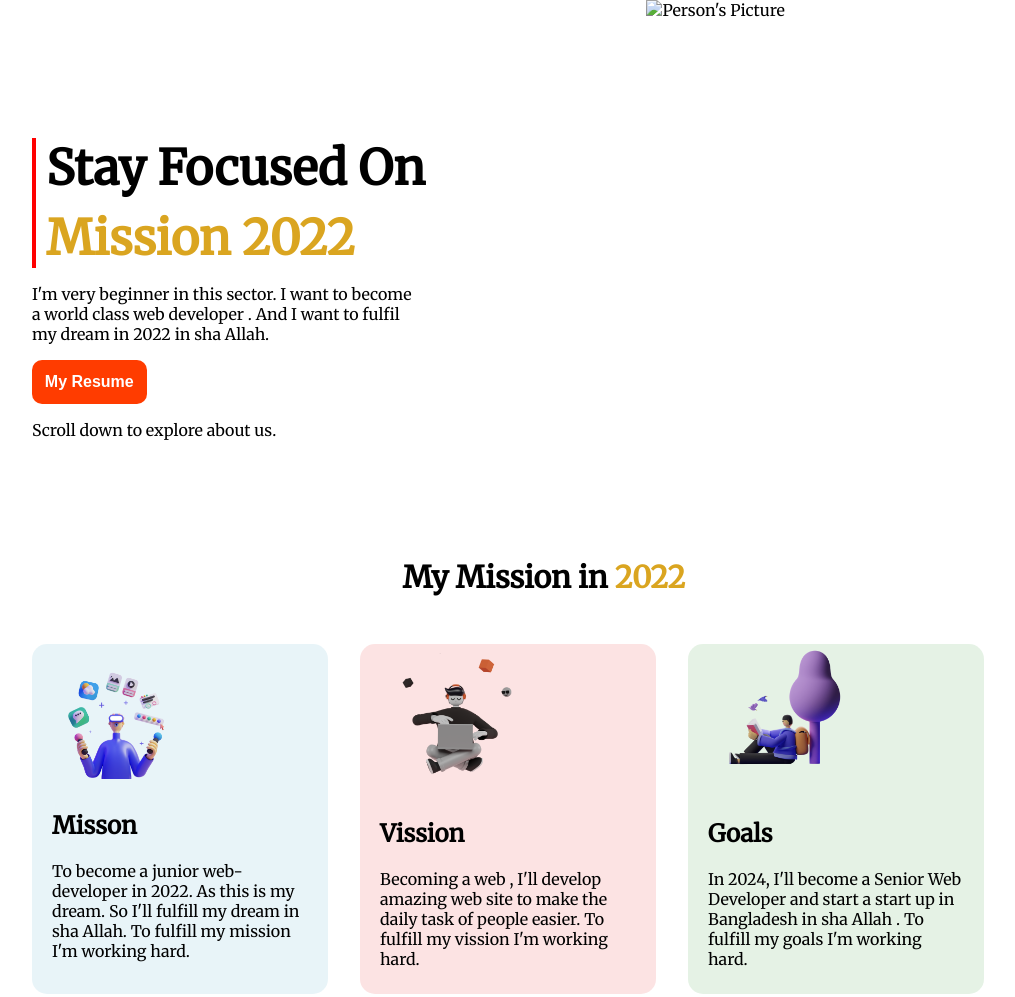
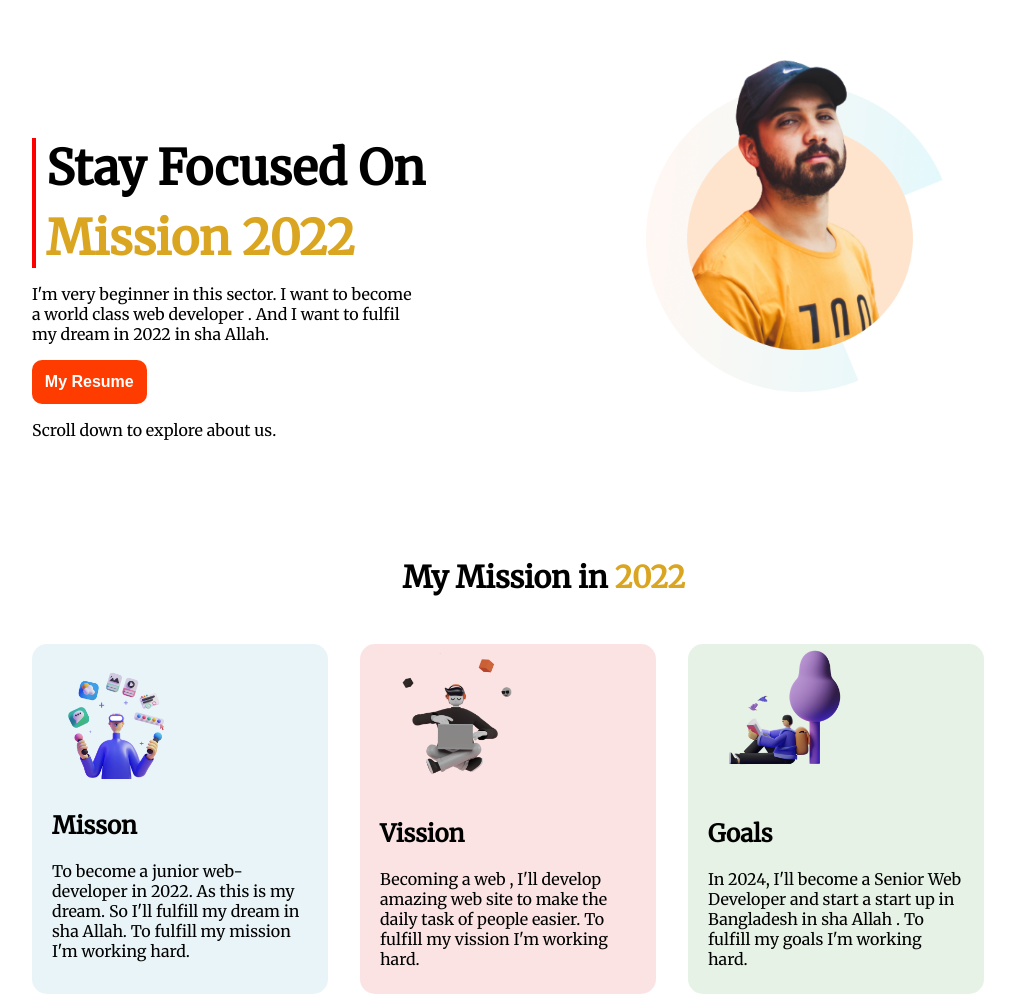
Before and after one commit to ProUzzal/simple-portfolio, a plain HTML site: page index.html in a window 1280 px wide. Shown: the top 997 px of the page, without its empty margins (96-1111 px from the left). Drawn offline with Linux system fonts and the light colour scheme; the site is published under a folder, as on GitHub Pages, so addresses that start at the root find nothing.

Commit message:
Problem fixed of not showing image

```diff
--- a/index.html
+++ b/index.html
@@ -27,7 +27,7 @@
             <p>Scroll down to explore about us.</p>
         </div>
         <div class="half_width">
-            <img class="person" src="/images/person/person.png" alt="Person's Picture">
+            <img class="person" src="images/person/person.png" alt="Person's Picture">
         </div>
     </section>
 
```
